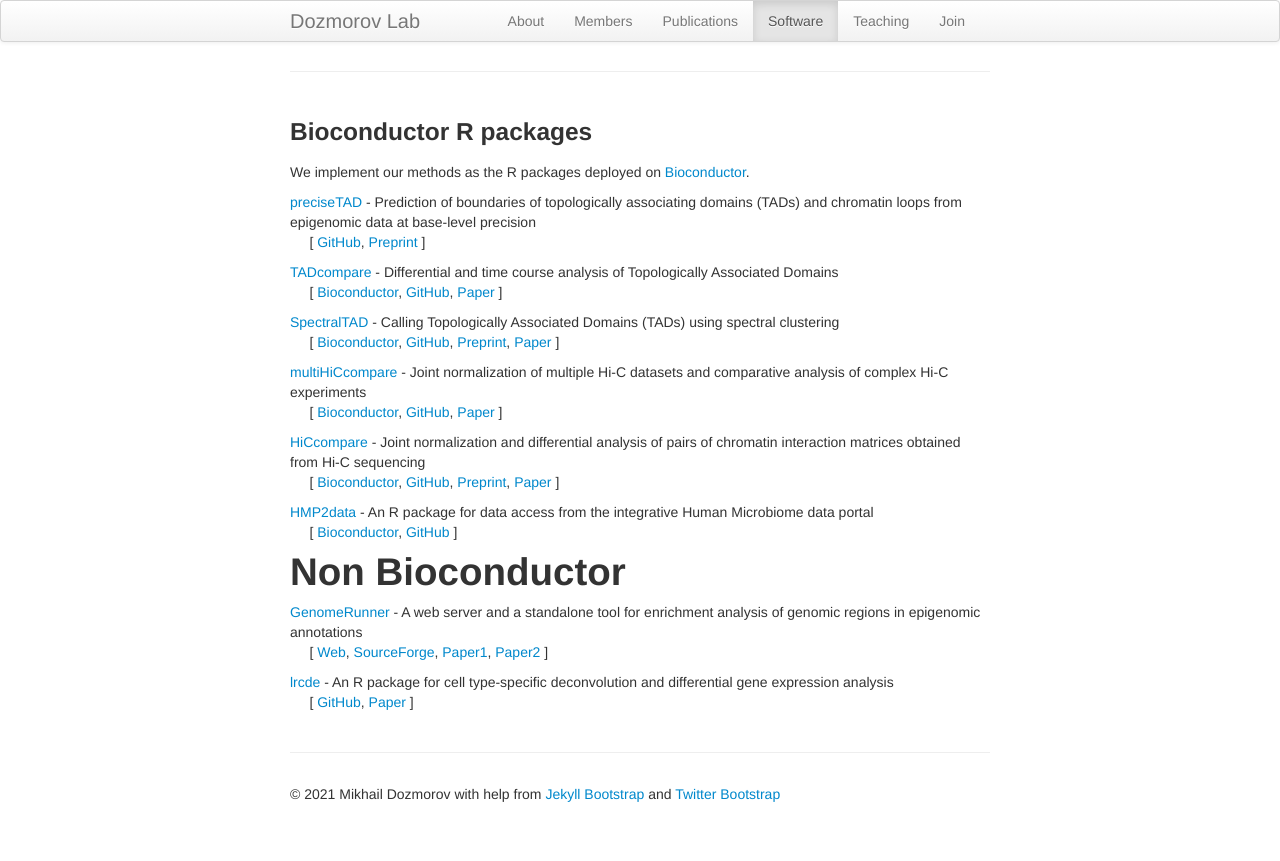
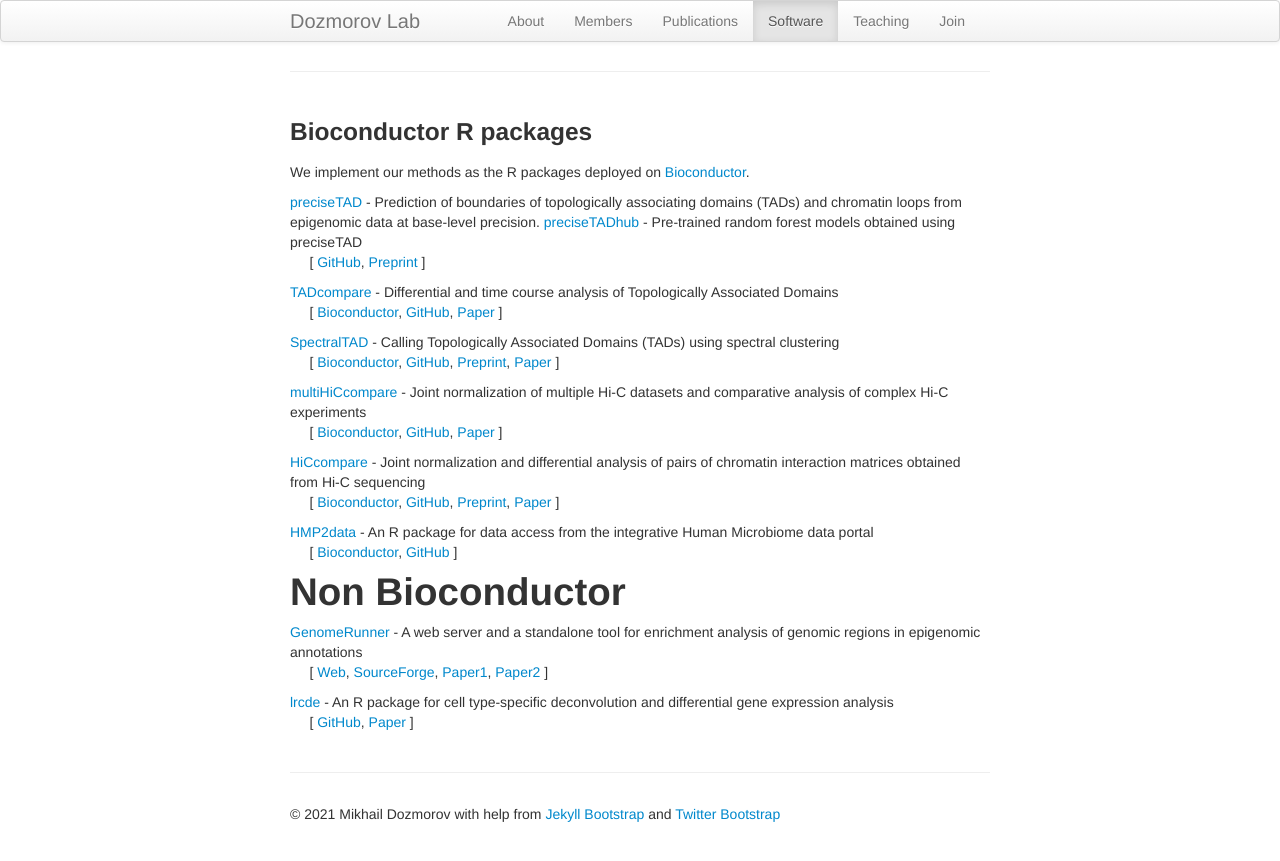
Before and after one commit to dozmorovlab/dozmorovlab.github.io, a Jekyll site: the page built from 04-software.md, in a window 1280 px wide. Shown: the top 861 px of the page. Built offline with Jekyll 4.4.1, drawn with Linux system fonts in a browser that asks for light colours.

Commit message:
Add preciseTADhub package

```diff
--- a/04-software.md
+++ b/04-software.md
@@ -10,7 +10,7 @@ permalink: "software.html"
 
 We implement our methods as the R packages deployed on [Bioconductor](http://www.bioconductor.org).
 
-[preciseTAD](https://dozmorovlab.github.io/preciseTAD/) - Prediction of boundaries of topologically associating domains (TADs) and chromatin loops from epigenomic data at base-level precision
+[preciseTAD](https://dozmorovlab.github.io/preciseTAD/) - Prediction of boundaries of topologically associating domains (TADs) and chromatin loops from epigenomic data at base-level precision. [preciseTADhub](https://bioconductor.org/packages/preciseTADhub/) - Pre-trained random forest models obtained using preciseTAD
 <br>&nbsp;&nbsp;&nbsp;&nbsp;&nbsp;[ [GitHub](https://github.com/dozmorovlab/preciseTAD/), [Preprint](https://doi.org/10.1101/2020.09.03.282186) ]
 
 [TADcompare](https://bioconductor.org/packages/TADCompare/) - Differential and time course analysis of Topologically Associated Domains
```
